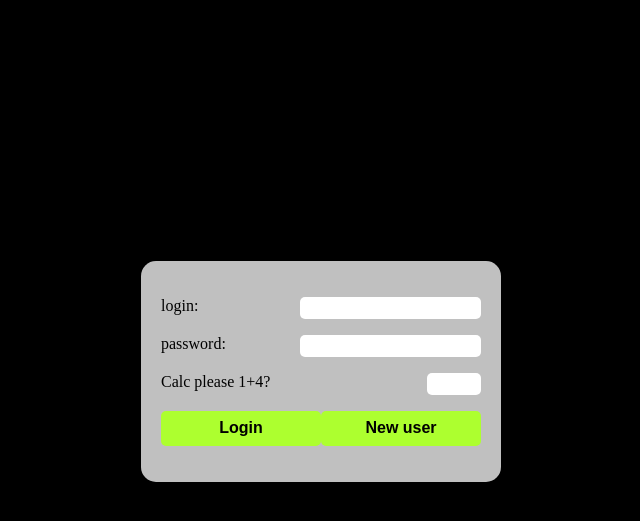
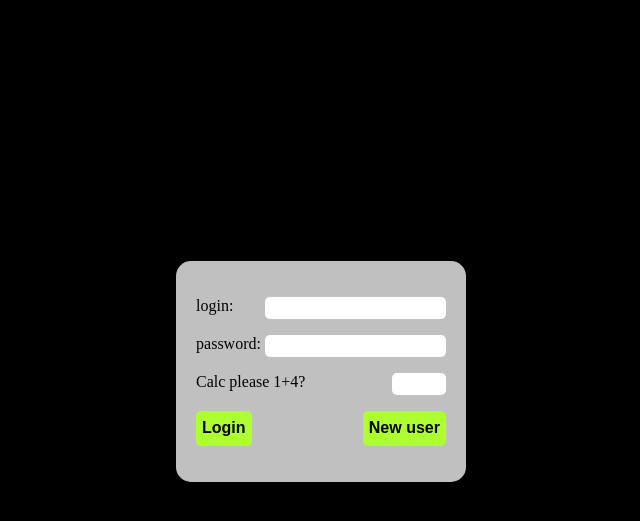
Before and after one commit to Daskar777/formphp, a PHP site: page / in a window 1280 px wide. Shown: the top 521 px of the page, without its empty margins (319-959 px from the left). Run offline with PHP 8.4, Linux system fonts and the light colour scheme.

Commit message:
1.3 version from leptop

```diff
--- a/action.php
+++ b/action.php
@@ -3,7 +3,7 @@
 
 <?php
     if (htmlspecialchars($_POST['name']) === "Daskar"){
-        echo 'Даскар ми ждали тебя';
+        echo 'Даскар мы ждали тебя';
 };
 //mysqli_report(MYSQLI_REPORT_ERROR | MYSQLI_REPORT_STRICT);
 //$mysqli = new mysqli("localhost", "root", "jgQpjtVV", "datebase1");
--- a/index.php
+++ b/index.php
@@ -23,7 +23,7 @@
             <p><span>login:</span> <input type="text" name="name" value="" class="iput_class" id="nameLogin"/></p>
             <p><span>password:</span> <input type="password" name="password" class="iput_class"/></p>
             <p><span>Calc please 1+4?</span> <input type="text" name="secure" class="iput_class secure_q"/></p>
-            <p><input type="submit" value="Login" id="loginButton" class="green_but" /><input type="button" value="New user" id="newUserBut" class="green_but"></p>
+            <p class="buttons_class"><input type="submit" value="Login" id="loginButton" class="green_but" /><input type="button" value="New user" id="newUserBut" class="green_but"></p>
         </form>
     </div>
 </div>
--- a/style.css
+++ b/style.css
@@ -31,7 +31,6 @@ body {
     display: flex;
     text-align: center;
     height: 35px;
-    width: 160px;
     align-items: center;
     justify-content: center;
     font-size: 16px;
@@ -46,3 +45,9 @@ body {
     font-size: 16px;
     font-weight: bold;
 }
+.buttons_class {
+    display: flex;
+    justify-content: flex-start;
+    align-self: flex-start;
+    align-items: flex-end;
+}
```
Also changed, not shown: SQL шпаргалка.txt (added, +33 -0 lines), reg-user.php (+16 -15 lines).
